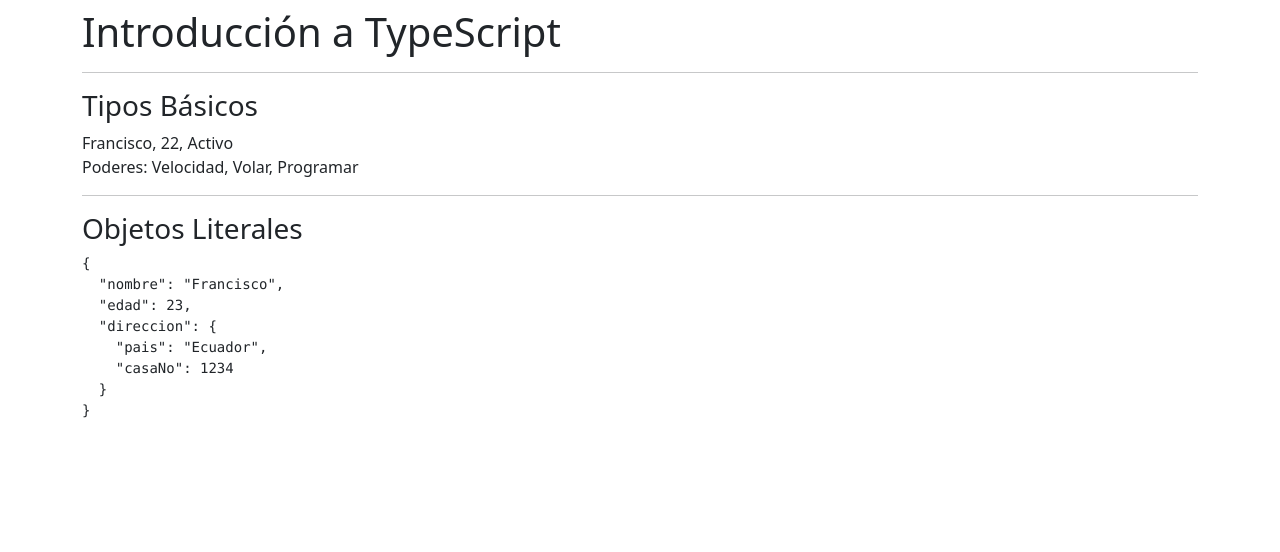
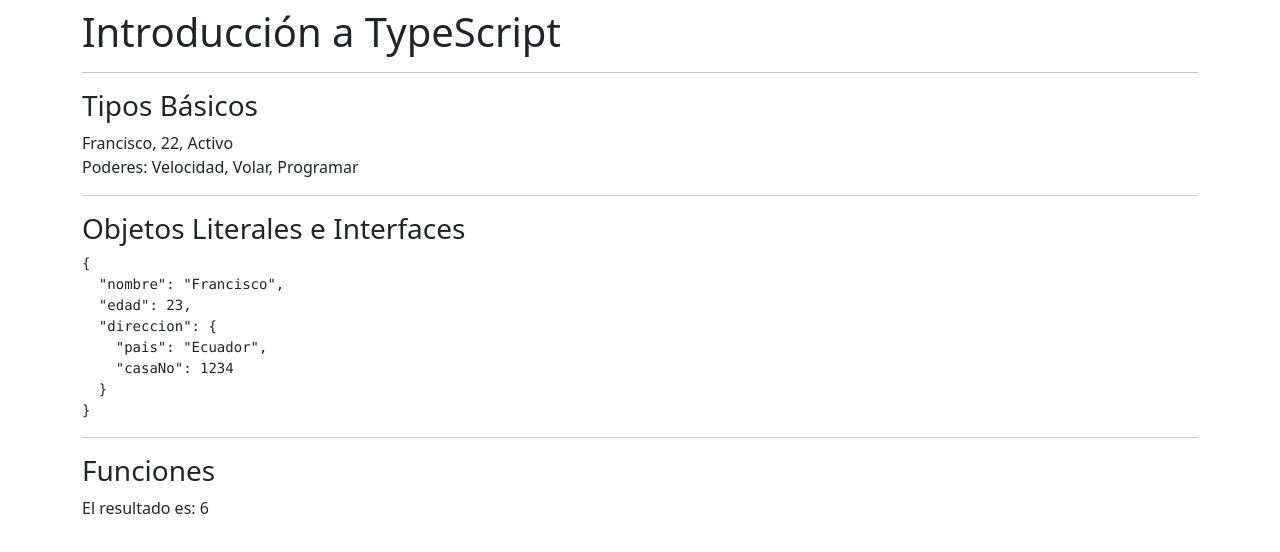
Before and after one commit to francmarin98/react-typescript-practice, a React (Create React App) app: page / in a window 1280 px wide. Shown: the top 552 px of the page. Built offline with nearby package versions, Linux system fonts and the light colour scheme.

Commit message:
Reforzando funciones

```diff
--- a/src/App.tsx
+++ b/src/App.tsx
@@ -1,3 +1,4 @@
+import { Funciones } from './typescript/Funciones'
 import ObjetosLiterales from './typescript/ObjetosLiterales'
 import TiposBasicos from './typescript/TiposBasicos'
 
@@ -9,6 +10,8 @@
       <TiposBasicos />
       <hr />
       <ObjetosLiterales />
+      <hr/>
+      <Funciones />
     </div>
   )
 }
--- /dev/null
+++ b/src/typescript/Funciones.tsx
@@ -0,0 +1,14 @@
+
+export const Funciones = () => {
+
+    const sumar = (numberOne: number, numberTwo: number = 5): number => {
+        return numberOne + numberTwo;
+    }
+
+    return (
+        <div>
+            <h3>Funciones</h3>
+            <span>El resultado es: {sumar(5, 1).toFixed()} </span>
+        </div>
+    )
+}
--- a/src/typescript/ObjetosLiterales.tsx
+++ b/src/typescript/ObjetosLiterales.tsx
@@ -13,7 +13,7 @@
     }
     return (
         <>
-            <h3>Objetos Literales</h3>
+            <h3>Objetos Literales e Interfaces</h3>
             <pre>{JSON.stringify(persona, null, 2)}</pre>
         </>
     )
```
